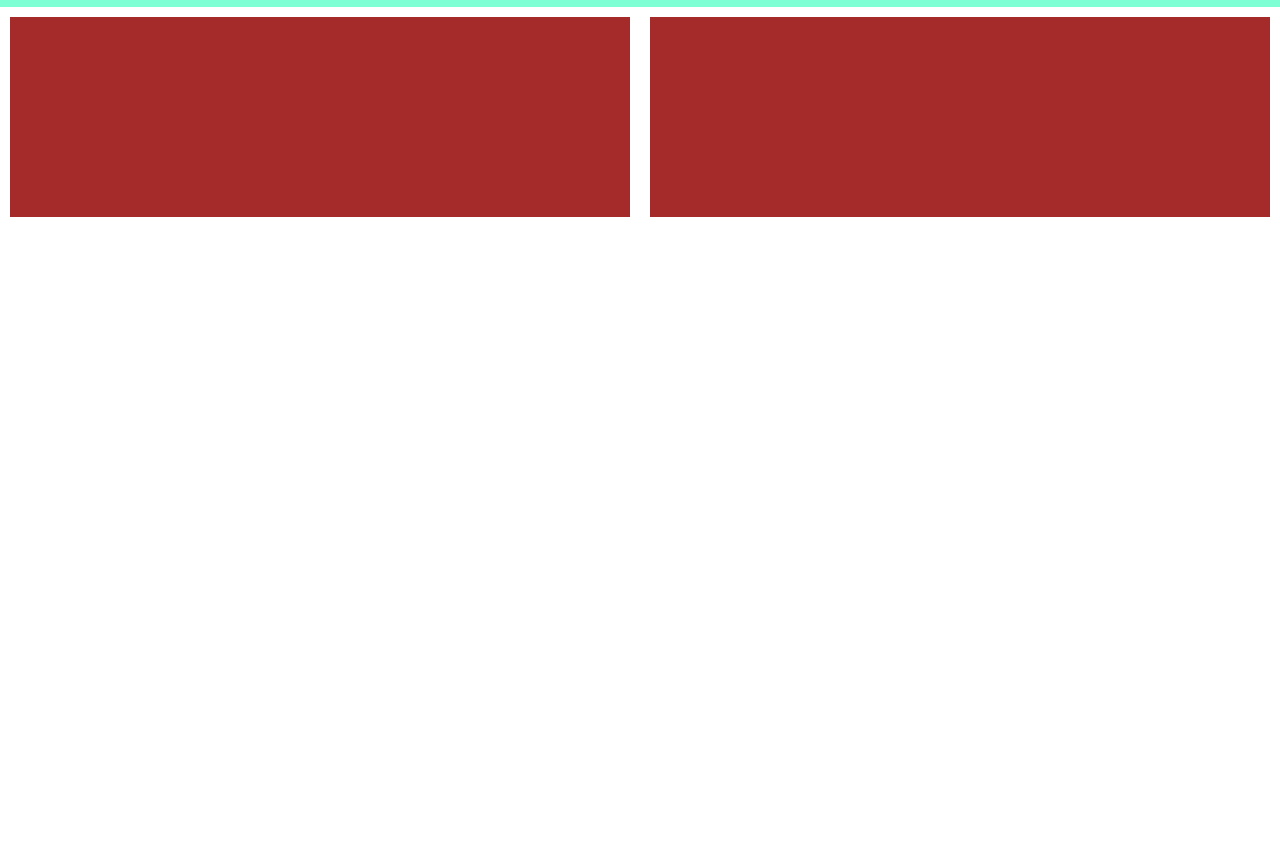
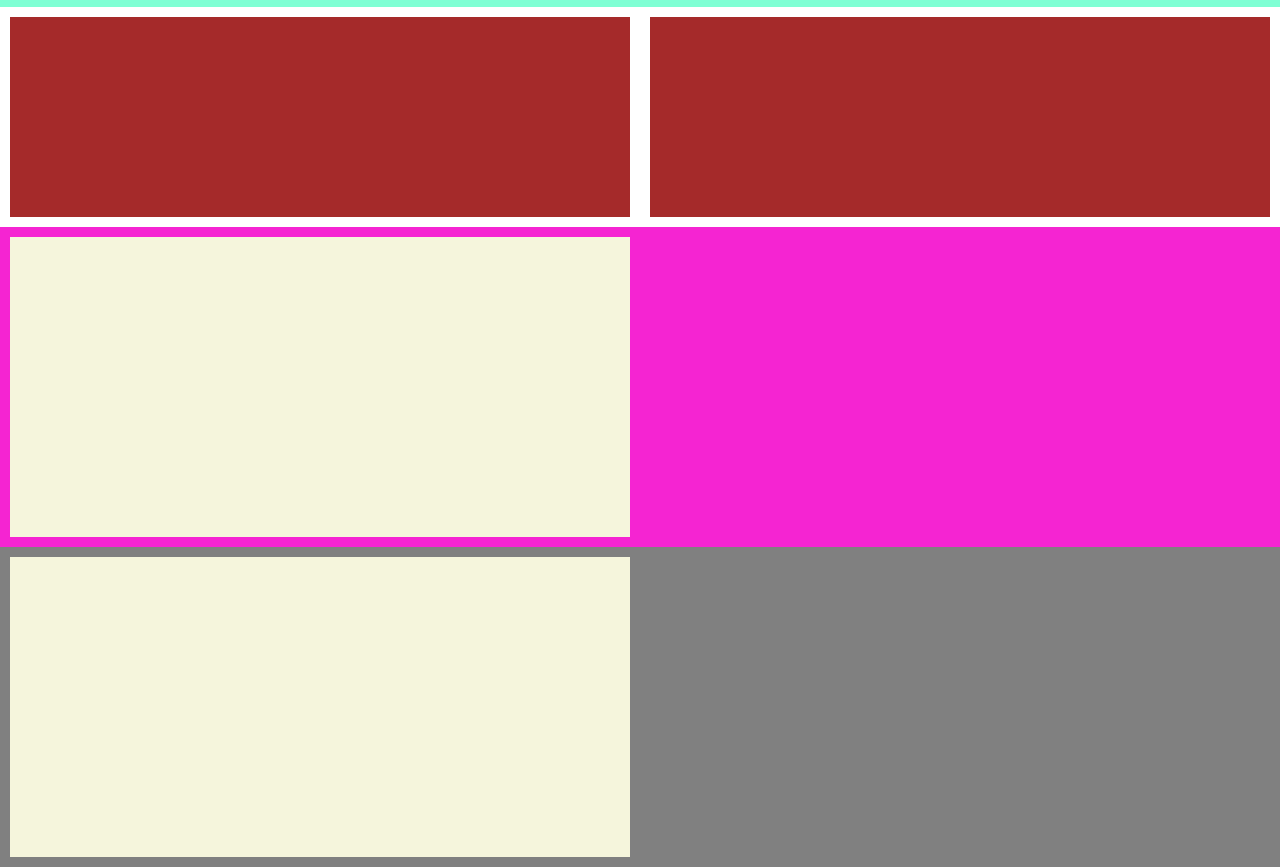
Before and after one commit to GiadaTonioni/htmlcss-responsive-layout, a plain HTML site: page index.html in a window 1280 px wide. Shown: the part 1873-2740 px from the top of the page. Before the commit the page ends 2100 px from the top, so only its background shows below. Drawn offline with Linux system fonts and the light colour scheme.

Commit message:
fine struttura

```diff
--- a/css/style.css
+++ b/css/style.css
@@ -88,6 +88,20 @@ header {
     background-color: aquamarine;
 }
 
+.section-6 {
+    background-color: rgb(245, 36, 210);
+}
+
+.col-center {
+    height: 300px;
+    background-color: beige;
+    margin: 10px;
+    width: calc(100%/2 - 20px);
+}
+
+footer {
+    background-color: gray;
+}
 
 
 /* TABLET */
--- a/index.html
+++ b/index.html
@@ -93,7 +93,17 @@
                 <div class="col-50"></div>
             </div>
         </div>
+        <!-- SEZIONE-6 -->
+        <div class="section-6">
+            <div class="row">
+                <div class="col-center"></div>
+            </div>
+        </div>
     </main>
-    <footer></footer>
+    <footer>
+        <div class="row">
+            <div class="col-center"></div>
+        </div>
+    </footer>
 </body>
 </html>
```
